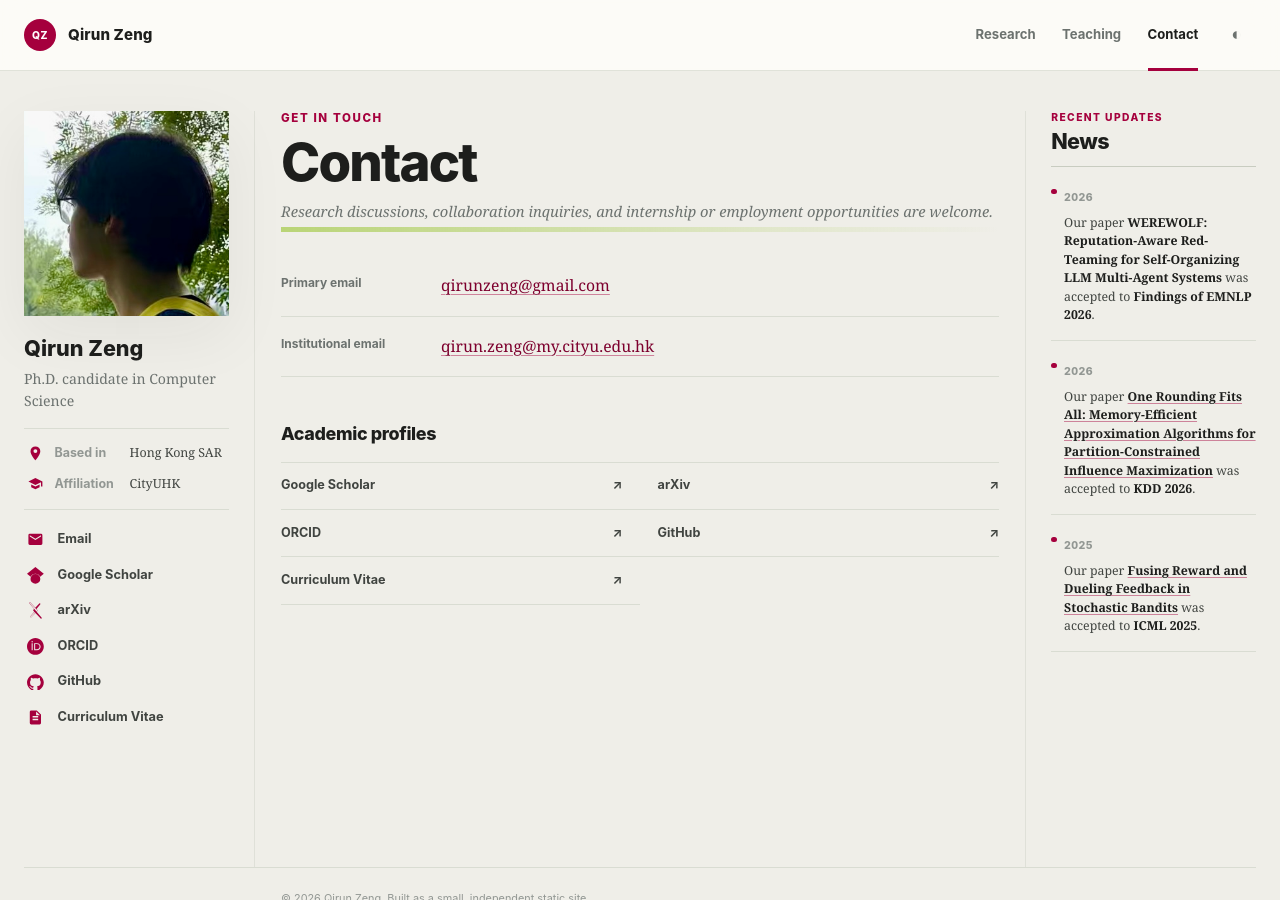
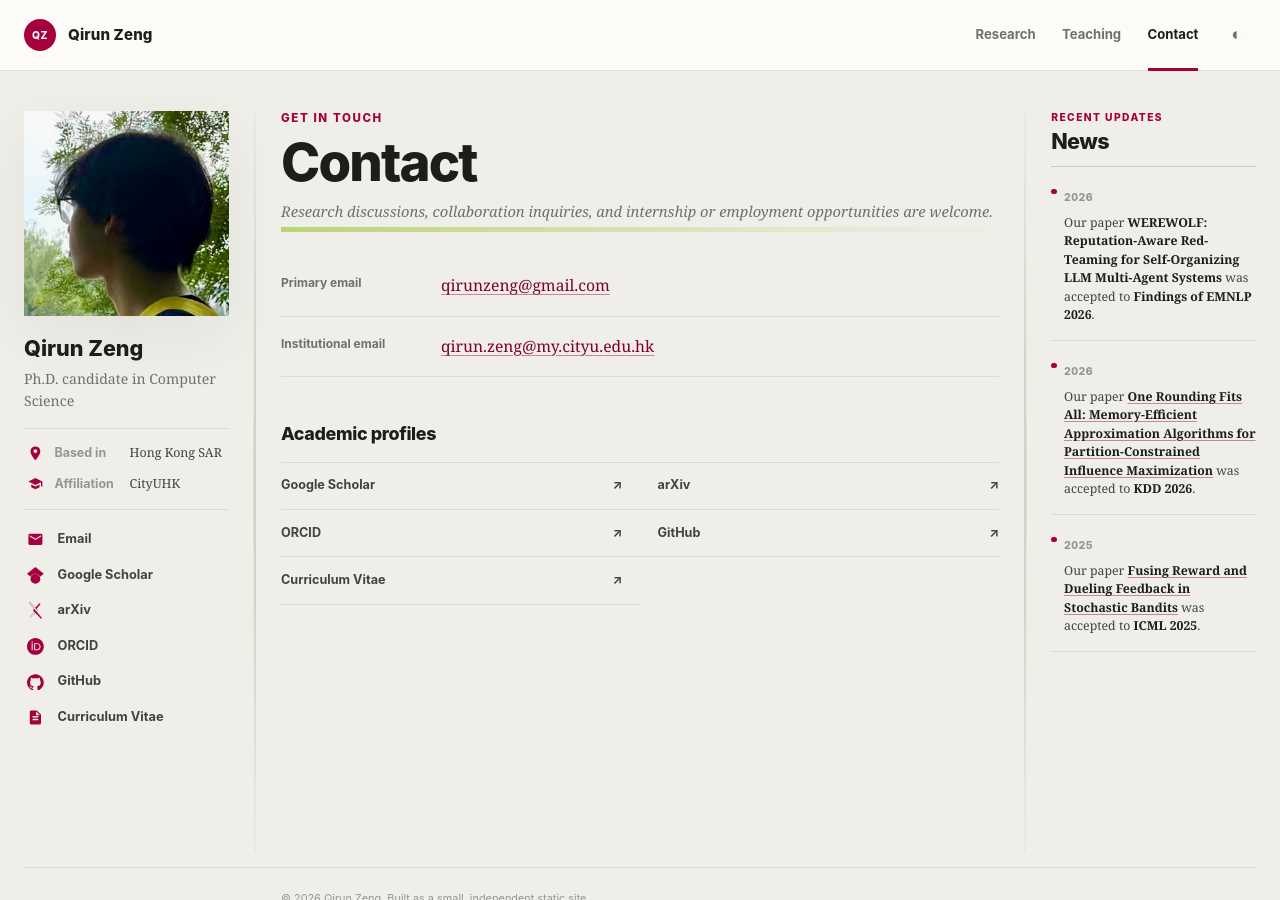
Before and after one commit to qirunzeng/qirunzeng.github.io, a Jekyll site: the page built from contact.html, in a window 1280 px wide and 900 px high. Built offline with Jekyll 4.4.1, drawn with Linux system fonts in a browser that asks for light colours.

Commit message:
Make dividers sticky and tapered

```diff
--- a/assets/css/main.css
+++ b/assets/css/main.css
@@ -242,8 +242,32 @@
 }
 
 .site-divider {
-  width: 1px;
-  background: color-mix(in srgb, var(--line) 72%, transparent);
+  position: sticky;
+  top: 7rem;
+  width: 3px;
+  height: calc(100vh - 10rem);
+  align-self: start;
+  justify-self: center;
+  background: linear-gradient(
+    to bottom,
+    color-mix(in srgb, var(--line-strong) 30%, transparent),
+    color-mix(in srgb, var(--line-strong) 68%, transparent) 22%,
+    color-mix(in srgb, var(--line-strong) 82%, transparent) 50%,
+    color-mix(in srgb, var(--line-strong) 68%, transparent) 78%,
+    color-mix(in srgb, var(--line-strong) 30%, transparent)
+  );
+  clip-path: polygon(
+    33% 0,
+    67% 0,
+    76% 18%,
+    100% 50%,
+    76% 82%,
+    67% 100%,
+    33% 100%,
+    24% 82%,
+    0 50%,
+    24% 18%
+  );
 }
 
 .profile {
```
